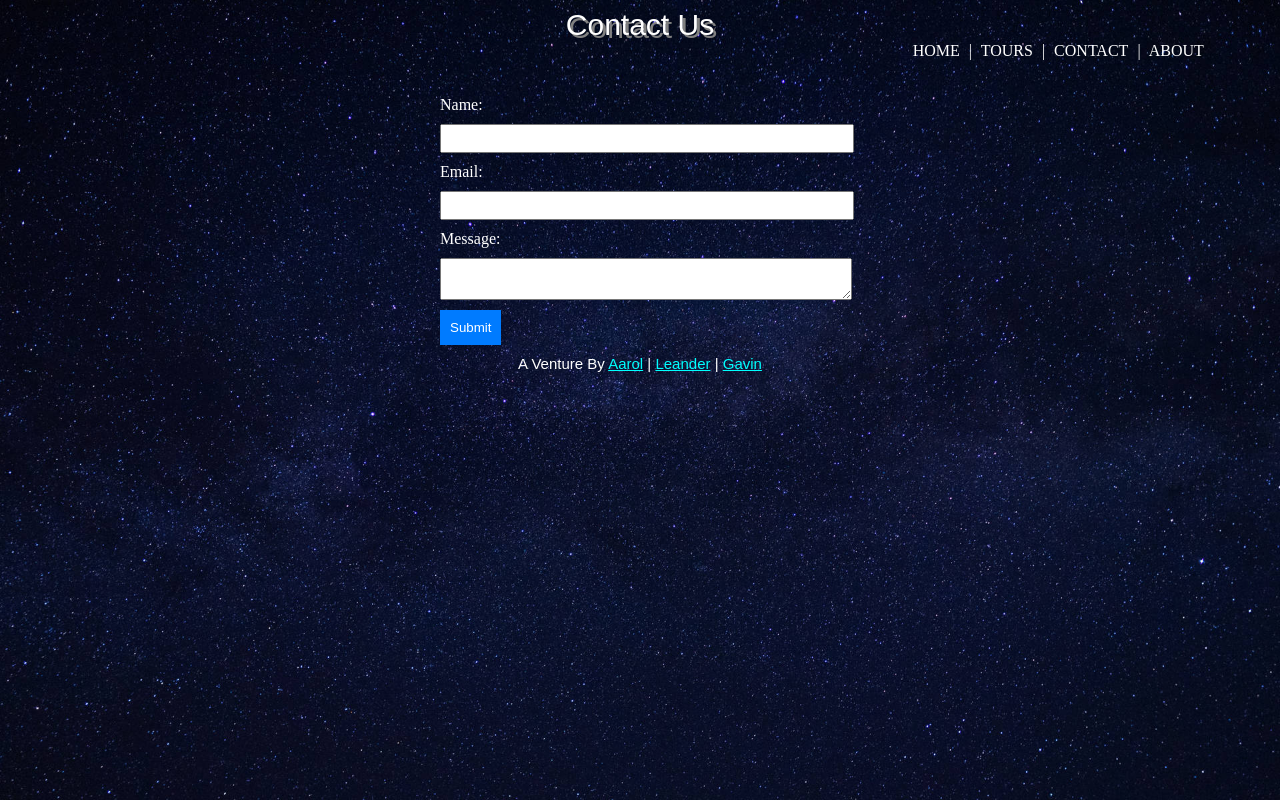
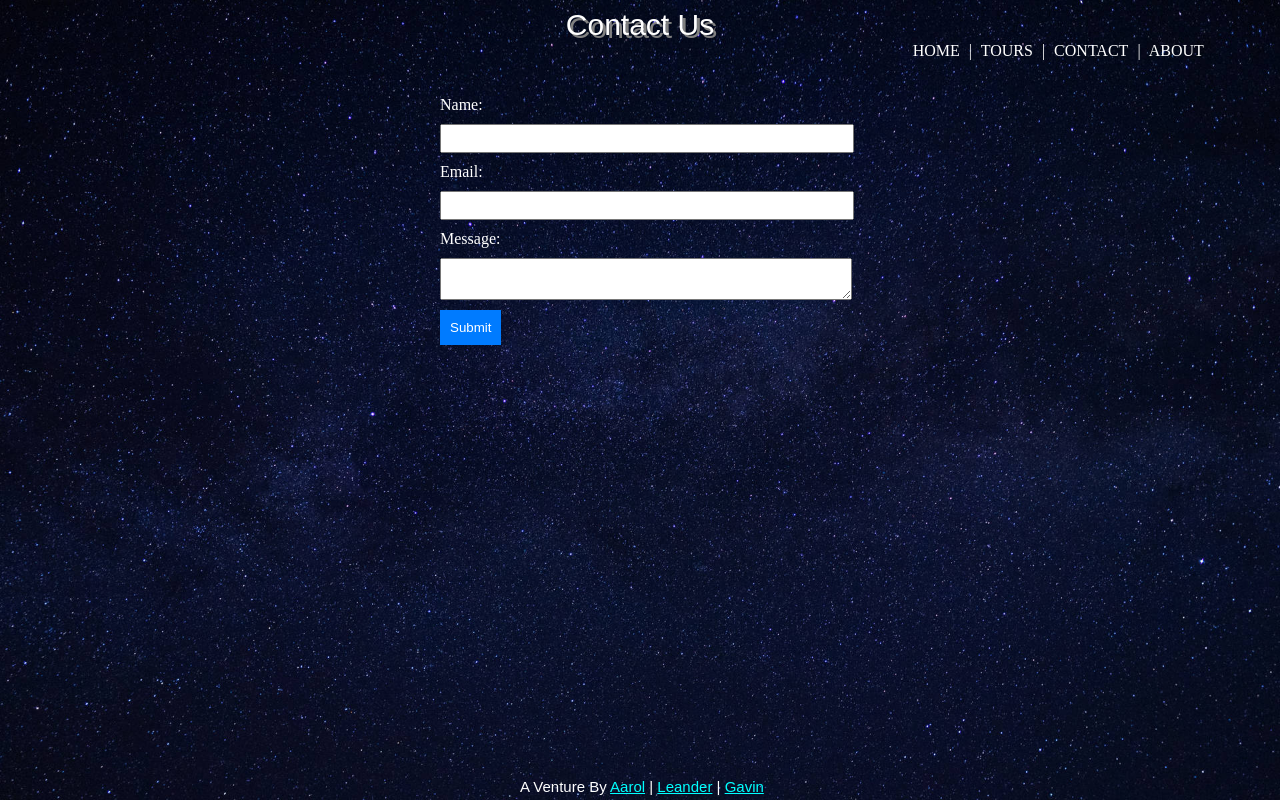
Before and after one commit to AarDG10/IP-Project, a plain HTML site: page contact.html in a window 1280 px wide. Drawn offline with Linux system fonts and the light colour scheme.

Commit message:
Footer Added

```diff
--- a/contact.html
+++ b/contact.html
@@ -38,7 +38,7 @@
     </form>
 
 
-    <footer>A Venture By <a href="https://github.com/AarDG10" style="color:aqua;" target="_blank">Aarol</a> | <a
+    <footer style=" position: fixed; bottom: 0;margin-left:40%; margin-bottom: 5px;">A Venture By <a href="https://github.com/AarDG10" style="color:aqua;" target="_blank">Aarol</a> | <a
             href="https://github.com/Leebro10" style="color:aqua;" target="_blank">Leander</a> | <a
             href="https://github.com/XGavinp" style="color:aqua;" target="_blank">Gavin</a></footer>
 </body>
```
